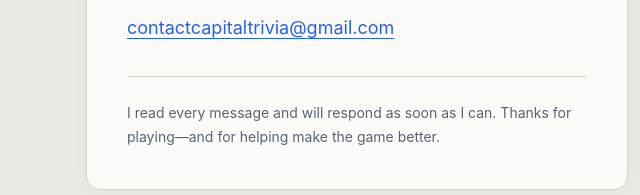
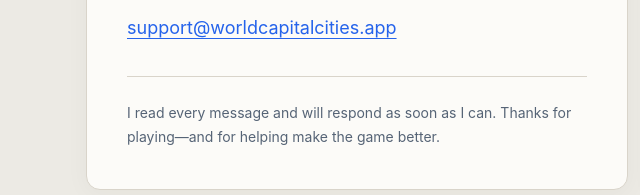
Before and after one commit to chris-siaw/contact-us, a plain HTML site: page index.html in a window 1280 px wide. Shown: the part 564-759 px from the top of the page, 0-640 px from the left. Drawn offline with Linux system fonts and the light colour scheme.

Commit message:
Update World Capital Cities support contact address

```diff
--- a/index.html
+++ b/index.html
@@ -18,12 +18,12 @@
 <div class="hero"><div class="eyebrow">World Capital Cities Trivia</div><h1>Contact &amp; Support</h1><div class="hero-meta"><span class="badge">Here to help</span></div></div>
 <main class="contact-layout" id="support"><section class="card contact-intro" aria-label="Email support">    <p>Need help, spotted something odd, or have an idea that could make the game better? Send me a message.</p>
 
-    <a class="email-button" href="mailto:contactcapitaltrivia@gmail.com?subject=World%20Capital%20Cities%20Trivia%20Support">
+    <a class="email-button" href="mailto:support@worldcapitalcities.app?subject=World%20Capital%20Cities%20Trivia%20Support">
       Email Support
     </a>
 
     <p class="email-address">
-      <a href="mailto:contactcapitaltrivia@gmail.com">contactcapitaltrivia@gmail.com</a>
+      <a href="mailto:support@worldcapitalcities.app">support@worldcapitalcities.app</a>
     </p>
 
     <p class="reply-note">I read every message and will respond as soon as I can. Thanks for playing—and for helping make the game better.</p>
```
Also changed, not shown: 1 other file.
